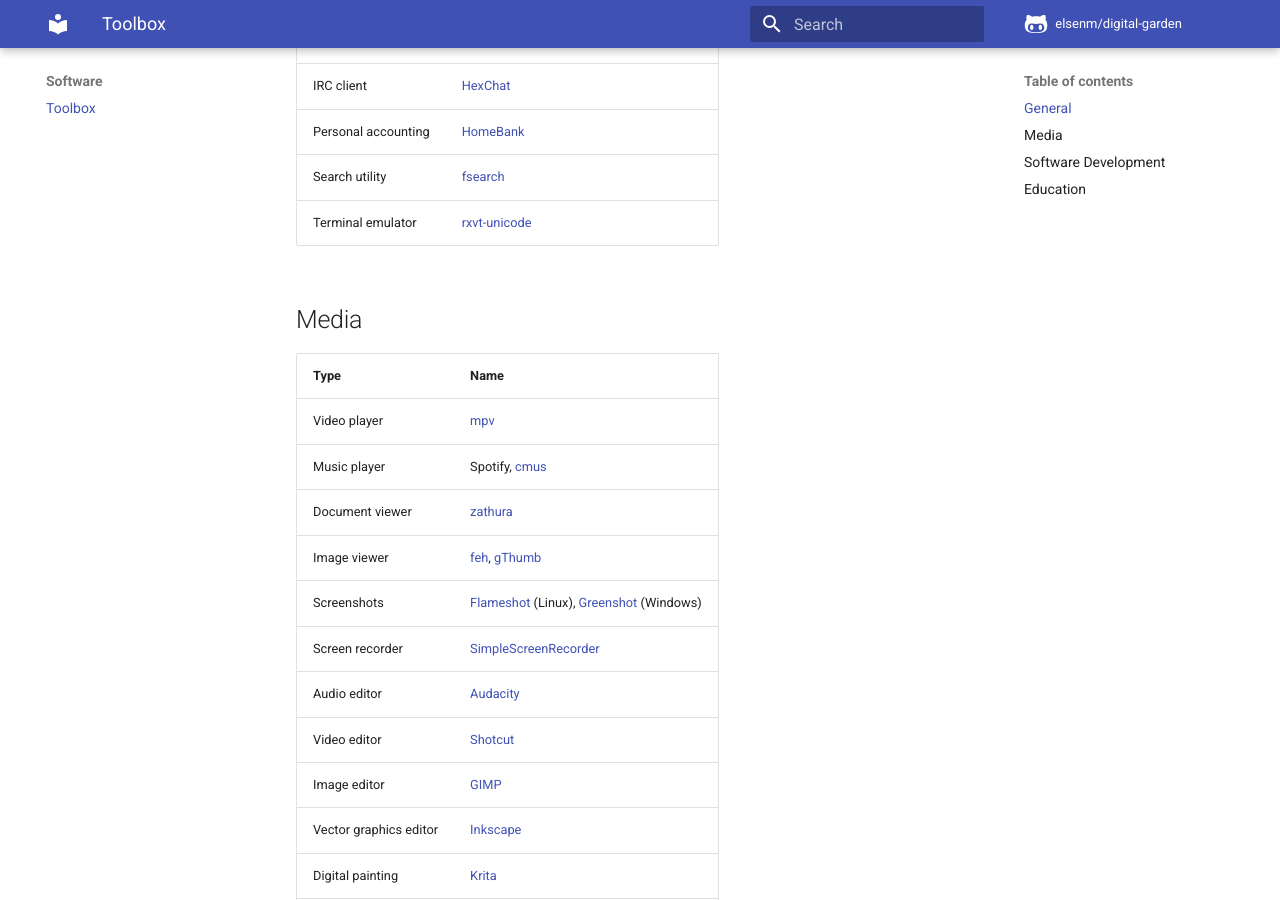
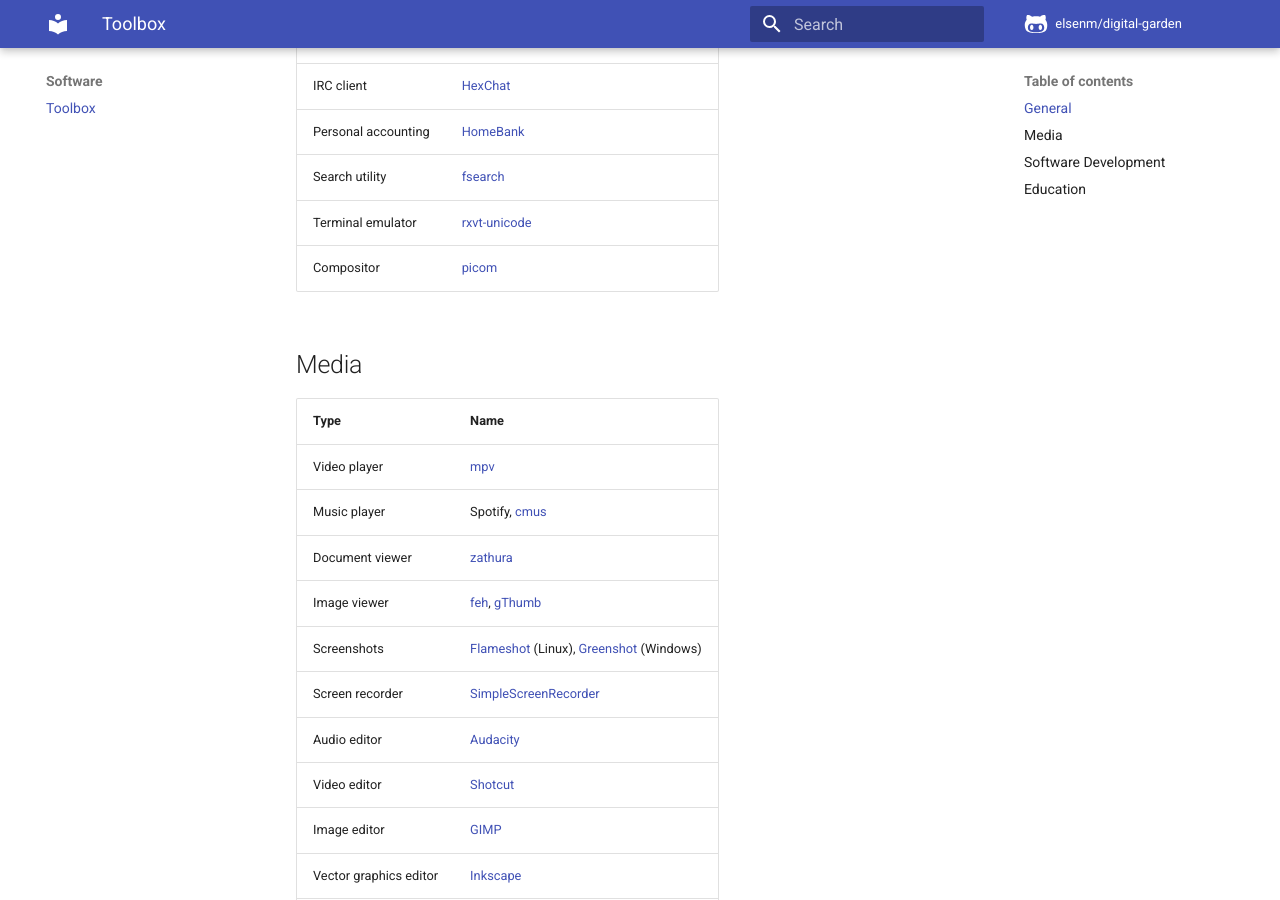
Before and after one commit to elsenm/digital-garden, an MkDocs documentation site: the page built from vimwiki/toolbox.md, in a window 1280 px wide and 900 px high, scrolled down 872 px. Built offline with MkDocs 1.6.1 and Material for MkDocs 9.7.7, drawn with Linux system fonts in a browser that asks for light colours; comment, search, counter and statistics services are not loaded.

Commit message:
Add compositor picom to Toolbox

```diff
--- a/vimwiki/toolbox.md
+++ b/vimwiki/toolbox.md
@@ -19,6 +19,7 @@ This is a list of software I use.
 | Personal accounting  | [HomeBank](http://homebank.free.fr)                                                            |
 | Search utility       | [fsearch](https://github.com/cboxdoerfer/fsearch)                                              |
 | Terminal emulator    | [rxvt-unicode](http://software.schmorp.de/pkg/rxvt-unicode.html)                               |
+| Compositor           | [picom](https://github.com/yshui/picom)                                                        |
 
 # Media
 | Type                   | Name                                                                                           |
```
